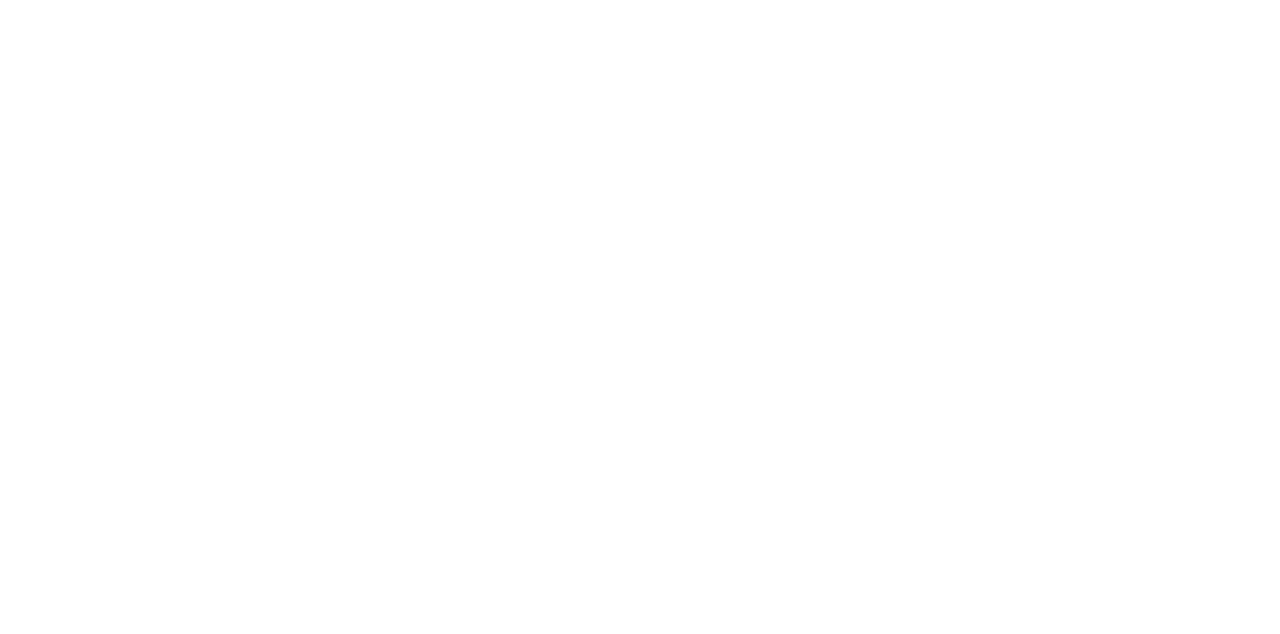
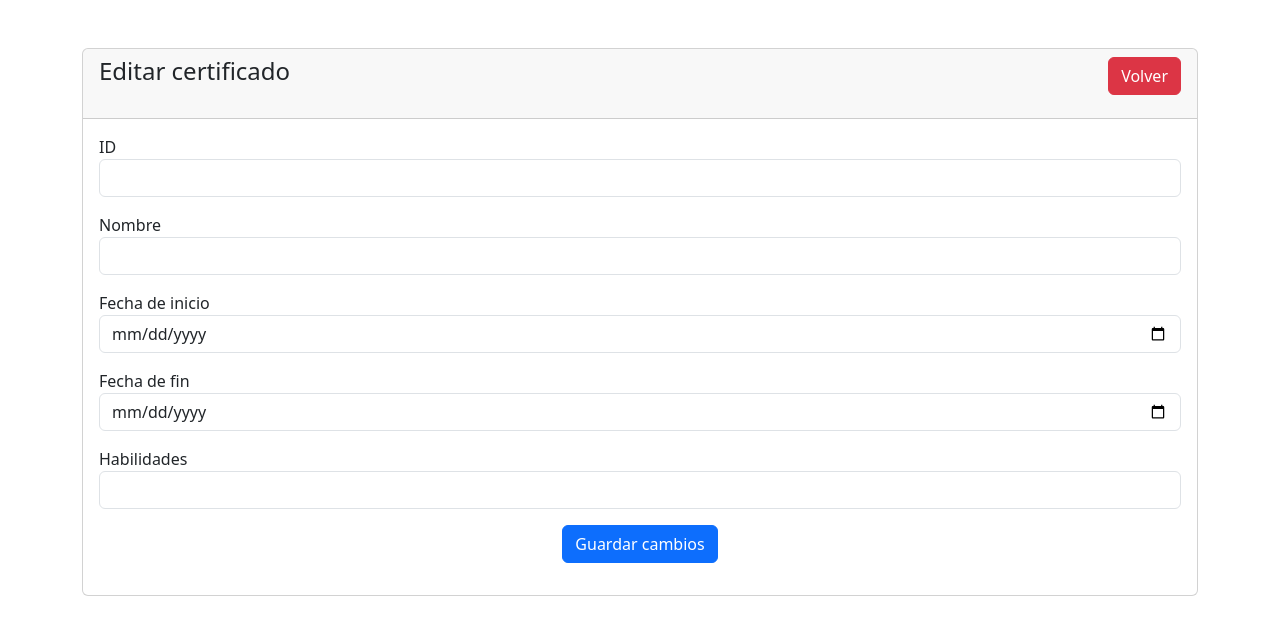
Before and after one commit to ErickDV/frameworksFinal, a React (Create React App) app in the folder frontend/: page /certificates/edit/1 in a window 1280 px wide. Before the commit this address had no page. Shown: the top 634 px of the page. Built offline with nearby package versions, Linux system fonts and the light colour scheme; no server answers.

Commit message:
Interfaz editar certificado

```diff
--- a/frontend/src/App.js
+++ b/frontend/src/App.js
@@ -4,6 +4,7 @@ import Home from './Home'
 import Students from './Students'
 import Certificates from './Certificates'
 import CreateCertificate from './CreateCertificate'
+import EditCertificate from './EditCertificate'
 import {BrowserRouter, Routes, Route} from 'react-router-dom';
 
 function App(){
@@ -16,6 +17,7 @@ function App(){
         <Route path='/students' element={<Students/>}> </Route>
         <Route path='/certificates' element={<Certificates/>}> </Route>
         <Route path='/certificates/create' element={<CreateCertificate/>}> </Route>
+        <Route path='/certificates/edit/:id' element={<EditCertificate/>}> </Route>
       </Routes>
     </BrowserRouter>
   )
--- a/frontend/src/Certificates.js
+++ b/frontend/src/Certificates.js
@@ -29,7 +29,7 @@ function Certificates() {
                 <td>{item.habilidades}</td>
                 <td>
                     <div className='text-center'>
-                        <Link to="/" className='btn btn-primary'>Editar</Link>
+                        <Link to={`/certificates/edit/${item.certificadoID}`} className='btn btn-primary'>Editar</Link>
                     </div>
                 </td>
             </tr>
--- /dev/null
+++ b/frontend/src/EditCertificate.js
@@ -0,0 +1,74 @@
+import React, { useEffect, useState } from 'react'
+import {Link, useParams} from 'react-router-dom'
+import axios from 'axios';
+
+function EditCertificate() {
+
+    let {id} = useParams();
+
+    const [certificate, setCertificate] = useState([]);
+    const [fechaInicio, setFechaInicio] = useState("");
+    const [fechaFin, setFechaFin] = useState("");
+
+
+    useEffect(() => {
+        axios.get(`http://localhost:8081/certificate/${id}`).then(res => {
+            console.log("Prueba");
+            console.log(res.data.message);
+            setCertificate(res.data.message);
+
+            var fechaInicio = new Date(res.data.message[0].fechaInicio);
+            var fechaFin = new Date(res.data.message[0].fechaFin);
+
+            setFechaInicio(fechaInicio.toISOString().split('T')[0]);
+            setFechaFin(fechaFin.toISOString().split('T')[0]);
+        });
+
+    }, [])
+
+
+    return (
+        <div className='container mt-5'>
+            <div className='row'>
+                <div className='col-md-12'>
+                    <div className='card'>
+                        <div className='card-header'>
+                            <h4 className='mb-4'>Editar certificado
+                                <Link to="/certificates" className='btn btn-danger float-end'>Volver</Link>
+                            </h4>
+                        </div>
+                        <div className='card-body'>
+                            <form>
+                                <div className='mb-3'>
+                                    <label>ID</label>
+                                    <input type='text' name='idCert' className='form-control' value={certificate[0] ? certificate[0].certificadoID : ''} aria-label="readonly input example" readOnly/>
+                                </div>
+                                <div className='mb-3'>
+                                    <label>Nombre</label>
+                                    <input type='text' name='name' className='form-control' value={certificate[0] ? certificate[0].nombre : ''}/>
+                                </div>
+                                <div className='mb-3'>
+                                    <label>Fecha de inicio</label>
+                                    <input type='date' name='startDate' className='form-control' value={fechaInicio}/>
+                                </div>
+                                <div className='mb-3'>
+                                    <label>Fecha de fin</label>
+                                    <input type='date' name='endDate' className='form-control' value={fechaFin}/>
+                                </div>
+                                <div className='mb-3'>
+                                    <label>Habilidades</label>
+                                    <input type='text' name='skills' className='form-control' value={certificate[0] ? certificate[0].habilidades : ''}/>
+                                </div>
+                                <div className='text-center mb-3'>
+                                    <button type='submit' className='btn btn-primary'>Guardar cambios</button>
+                                </div>
+                            </form>
+                        </div>
+                    </div>
+                </div>
+            </div>
+        </div>
+    )
+}
+
+export default EditCertificate;
```
Also changed, not shown: 1 other file (tests, documents, lock files or other folders).
